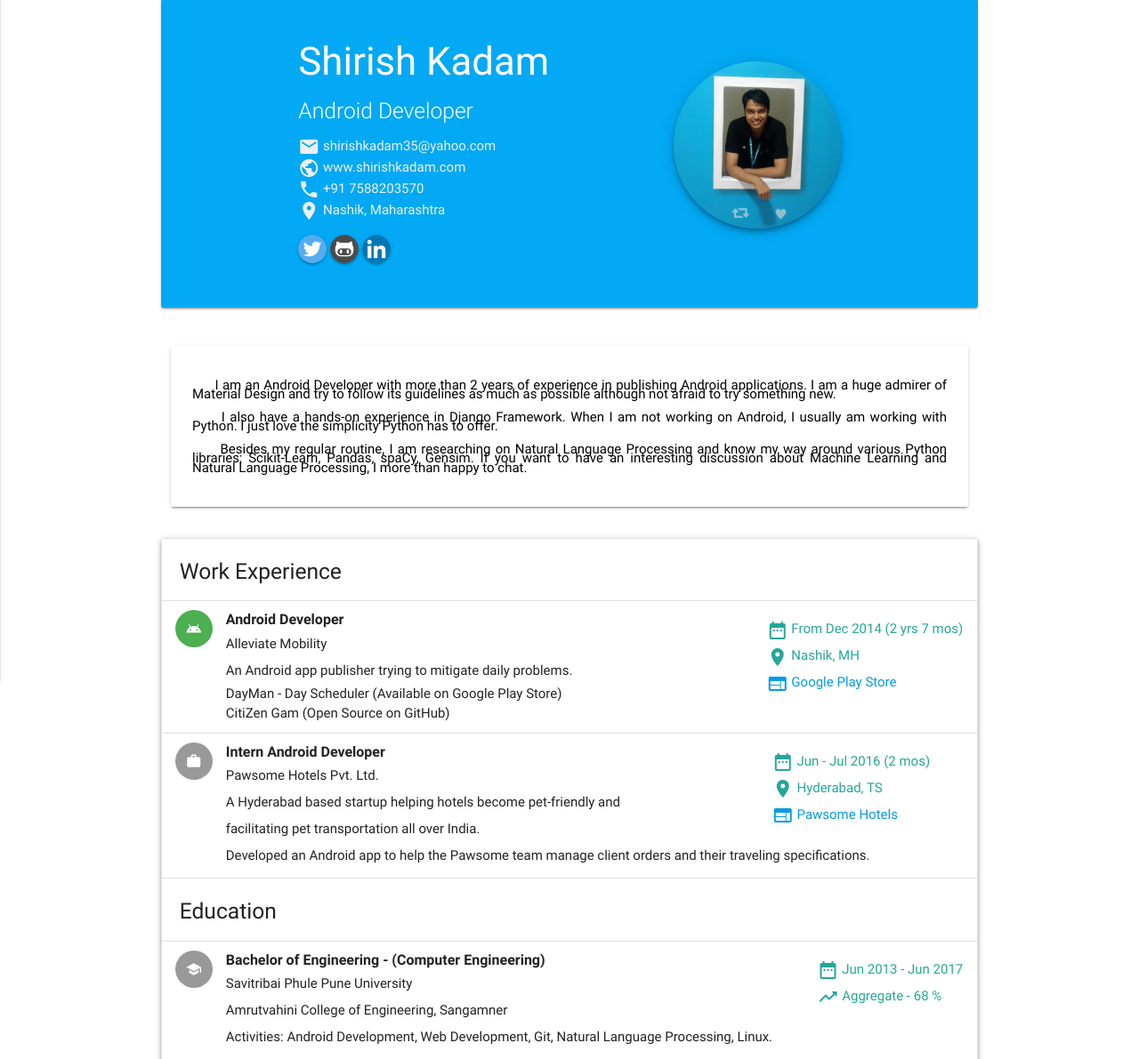
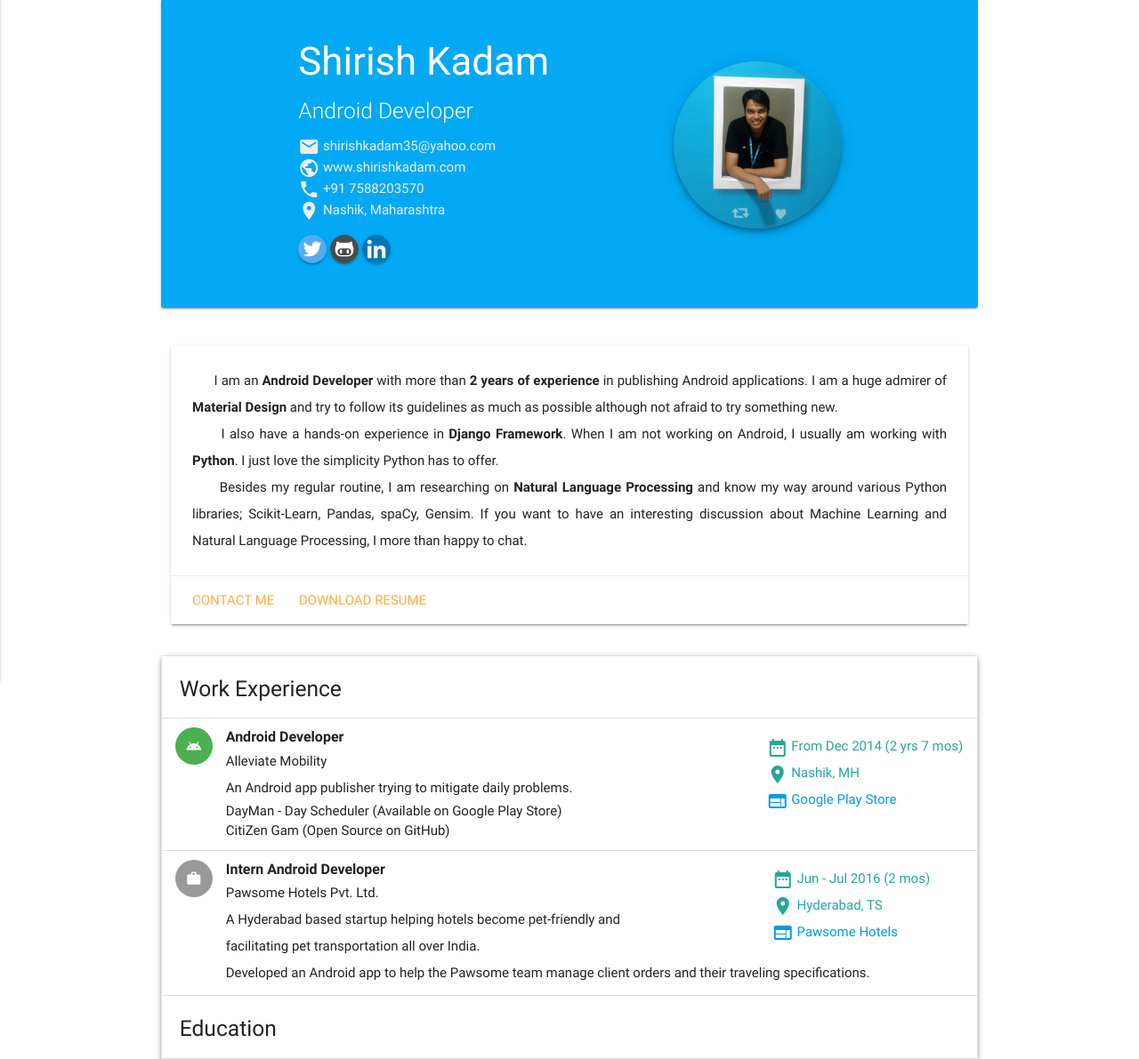
Before and after one commit to 5hirish/django_5hirish, a Django app: page /me/ in a window 1280 px wide. Shown: the part 95-1286 px from the top of the page at 89% size. Run offline with Django 3.2, Linux system fonts and the light colour scheme; some libraries are stand-ins or nearby versions.

Commit message:
Fixed Summary Card

```diff
--- a/me/templates/resume.html
+++ b/me/templates/resume.html
@@ -51,17 +51,21 @@
 
 <div class="row">
     <div class="col s12">
-        <div class="card-panel">
-            <span class="black-text">
-                <p class="intro" align="justify">&nbsp &nbsp &nbsp I am an Android Developer with more than 2 years of experience in publishing Android applications.
-                    I am a huge admirer of Material Design and try to follow its guidelines as much as possible although not afraid to try something new. </p>
-                <p class="intro" align="justify">&nbsp &nbsp &nbsp I also have a hands-on experience in Django Framework. When I am not working on Android, I usually am working with Python.
+        <div class="card">
+            <div class="card-content">
+                <p  align="justify">&nbsp &nbsp &nbsp I am an <b>Android Developer</b> with more than <b>2 years of experience</b> in publishing Android applications.
+                    I am a huge admirer of <b>Material Design</b> and try to follow its guidelines as much as possible although not afraid to try something new. </p>
+                <p  align="justify">&nbsp &nbsp &nbsp I also have a hands-on experience in <b>Django Framework</b>. When I am not working on Android, I usually am working with <b>Python</b>.
                     I just love the simplicity Python has to offer.</p>
-                <p class="intro" align="justify">&nbsp &nbsp &nbsp  Besides my regular routine, I am researching on Natural Language Processing and know my way around various Python libraries;
+                <p  align="justify">&nbsp &nbsp &nbsp  Besides my regular routine, I am researching on <b>Natural Language Processing</b> and know my way around various Python libraries;
                     Scikit-Learn, Pandas, spaCy, Gensim.
                     If you want to have an interesting discussion about Machine Learning and Natural Language Processing,
                     I more than happy to chat.</p>
-            </span>
+            </div>
+            <div class="card-action">
+              <a href="#">Contact Me</a>
+              <a href="#">Download Resume</a>
+            </div>
         </div>
     </div>
 </div>
--- a/static/css/style.css
+++ b/static/css/style.css
@@ -26,7 +26,7 @@ p {
 }
 
 p.intro{
-    line-height: 70%;
+    line-height: 1.5rem;
 }
 
 .button-collapse {
--- a/static/js/init.js
+++ b/static/js/init.js
@@ -3,6 +3,7 @@
 
         $('.button-collapse').sideNav();
         $('.slider').slider({interval:3000});
+        $('.materialboxed').materialbox();
         $('.datepicker').pickadate({
             selectMonths: true, // Creates a dropdown to control month
             selectYears: 15, // Creates a dropdown of 15 years to control year
```
